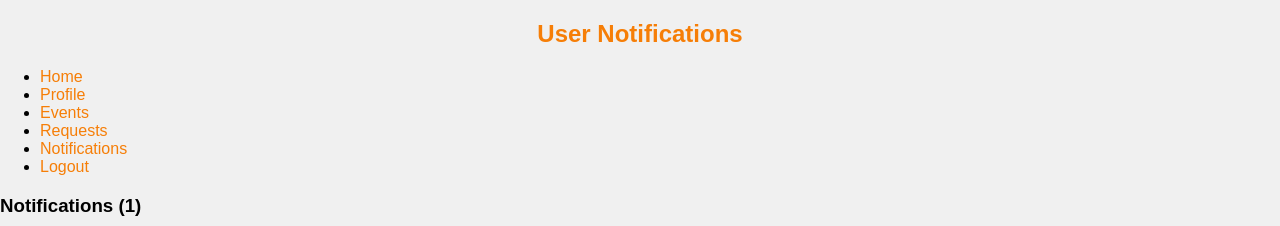
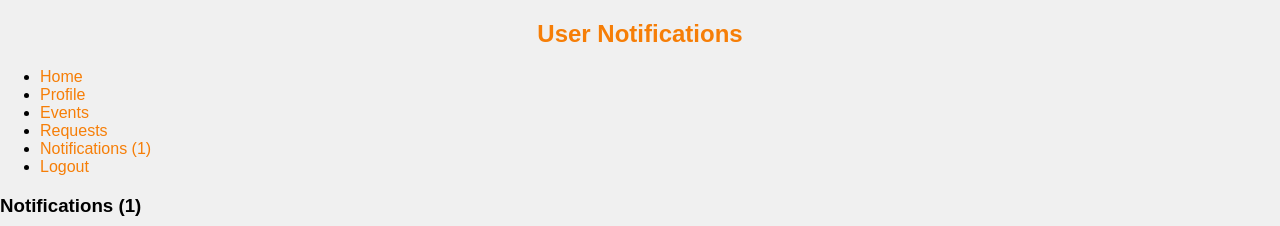
Before and after one commit to Nexus-Code89/metro-events, a React (Create React App) app: page /user-notifications in a window 1280 px wide. Shown: the top 226 px of the page. Built offline with nearby package versions, Linux system fonts and the light colour scheme.

Commit message:
Add NotificationContext and improv Navbar

```diff
--- a/src/App.js
+++ b/src/App.js
@@ -3,11 +3,7 @@ import Login from './components/auth/Login.js';
 import Register from './components/auth/Register.js';
 import Logout from './components/auth/Logout';
 // user
-import UserDashboard from './components/dashboard/UserDashboard.js';
-import UserProfile from './components/pages/user/UserProfile';
-import UserEvents from './components/pages/user/UserEvents';
-import UserRequests from './components/pages/user/UserRequests';
-import UserNotifications from './components/pages/user/UserNotifications.js'
+import UserRoutes from './UserRoutes';
 // admin
 import AdminDashboard from './components/dashboard/AdminDashboard';
 import AdminAccounts from './components/pages/admin/AdminAccounts.js';
@@ -18,6 +14,9 @@ import OrganizerDashboard from './components/dashboard/OrganizerDashboard';
 import OrganizerProfile from './components/pages/organizer/OrganizerProfile.js';
 import OrganizerEvents from './components/pages/organizer/OrganizerEvents.js';
 import OrganizerRequests from './components/pages/organizer/OrganizerRequests.js';
+
+
+
 // css
 import './css/login.css';
 
@@ -30,11 +29,7 @@ function App() {
         <Route path="/register" element={<Register />} />
         <Route path="/logout" element={<Logout />} />
         {/* Protected routes for user */}
-        <Route path="/user-dashboard" element={<UserDashboard />} />
-        <Route path="/user-profile" element={<UserProfile />} />
-        <Route path="/user-events" element={<UserEvents />} />
-        <Route path="/user-requests" element={<UserRequests />} />
-        <Route path="/user-notifications" element={<UserNotifications />} />
+        <Route path="/*" element={<UserRoutes />} />
         {/* Protected routes for admin */}
         <Route path="/admin-dashboard" element={<AdminDashboard />} />
         <Route path="/admin-manage-accounts" element={<AdminAccounts />} />
--- /dev/null
+++ b/src/UserRoutes.js
@@ -0,0 +1,20 @@
+// UserRoutes.js
+import { Route, useRoutes } from 'react-router-dom';
+import { NotificationProvider } from './components/contexts/NotificationContext.js';
+import UserDashboard from './components/dashboard/UserDashboard.js';
+import UserProfile from './components/pages/user/UserProfile';
+import UserEvents from './components/pages/user/UserEvents';
+import UserRequests from './components/pages/user/UserRequests';
+import UserNotifications from './components/pages/user/UserNotifications.js'
+
+export default function UserRoutes() {
+  let element = useRoutes([
+    { path: '/user-dashboard', element: <UserDashboard /> },
+    { path: '/user-profile', element: <UserProfile /> },
+    { path: '/user-events', element: <UserEvents /> },
+    { path: '/user-requests', element: <UserRequests /> },
+    { path: '/user-notifications', element: <UserNotifications /> },
+  ]);
+
+  return <NotificationProvider>{element}</NotificationProvider>;
+}
--- /dev/null
+++ b/src/components/contexts/NotificationContext.js
@@ -0,0 +1,42 @@
+import React, { createContext, useState, useEffect } from 'react';
+
+export const NotificationContext = createContext();
+
+export const NotificationProvider = ({ children }) => {
+    const notifs_test = [
+        {
+          id: '1',
+          data: {
+            title: "Your new event is coming up!",
+            event: "Event Name",
+            message: 'This is a test message for the notification.',
+            timestamp: "1 day ago",
+            read: false
+          }
+        },
+        {
+          id: '2',
+          data: {
+            title: "Another Notification",
+            event: "Another Event",
+            timestamp: "8 hours ago",
+            message: 'This is a test message for the notification.',
+            read: true
+          }
+        },
+      ];
+
+  const [notifications, setNotifications] = useState(notifs_test);
+  const [unreadCount, setUnreadCount] = useState(0);
+
+  useEffect(() => {
+    const count = notifications.filter(notification => !notification.data.read).length;
+    setUnreadCount(count);
+  }, [notifications]);
+
+  return (
+    <NotificationContext.Provider value={{ notifications, setNotifications, unreadCount }}>
+      {children}
+    </NotificationContext.Provider>
+  );
+};
--- a/src/components/dashboard/UserDashboard.js
+++ b/src/components/dashboard/UserDashboard.js
@@ -1,5 +1,4 @@
-import { Link } from 'react-router-dom';
-import { useState } from 'react';
+import UserNav from '../pages/user/UserNav';
 
 
 const UserDashboard = () => {
@@ -8,16 +7,7 @@ const UserDashboard = () => {
     <section>
       <div className="menu-header">
         <h2>User Dashboard</h2>
-        <nav>
-          <ul>
-            <li><Link to="/user-dashboard">Home</Link></li>
-            <li><Link to="/user-profile">Profile</Link></li>
-            <li><Link to="/user-events">Events</Link></li>
-            <li><Link to="/user-requests">Requests</Link></li>
-            <li><Link to="/user-notifications">Notifications</Link></li>
-            <li><Link to="/logout">Logout</Link></li>
-          </ul>
-        </nav>
+        <UserNav />
       </div>
     </section>
   );
--- /dev/null
+++ b/src/components/pages/user/UserNav.js
@@ -0,0 +1,22 @@
+import { Link } from 'react-router-dom';
+import { NotificationContext } from '../../contexts/NotificationContext';
+import { useContext } from 'react';
+
+const UserNav = () => {
+    const { unreadCount } = useContext(NotificationContext);
+
+    return (
+        <nav>
+            <ul>
+                <li><Link to="/user-dashboard">Home</Link></li>
+                <li><Link to="/user-profile">Profile</Link></li>
+                <li><Link to="/user-events">Events</Link></li>
+                <li><Link to="/user-requests">Requests</Link></li>
+                <li><Link to="/user-notifications">Notifications ({unreadCount})</Link></li>
+                <li><Link to="/logout">Logout</Link></li>
+            </ul>
+        </nav>
+    );
+};
+
+export default UserNav;
--- a/src/components/pages/user/UserNotifications.js
+++ b/src/components/pages/user/UserNotifications.js
@@ -1,32 +1,12 @@
-import { Link } from 'react-router-dom';
-import { useState, useEffect } from 'react';
+import { useState, useEffect, useContext } from 'react';
+import { NotificationContext } from '../../contexts/NotificationContext';
 import './UserNotifications.css';
+import UserNav from './UserNav';
 
 
 const UserNotifications= () => {
-  const notifs_test = [
-    {
-      id: '1',
-      data: {
-        title: "Your new event is coming up!",
-        event: "Event Name",
-        message: 'This is a test message for the notification.',
-        timestamp: "1 day ago",
-        read: false
-      }
-    },
-    {
-      id: '2',
-      data: {
-        title: "Another Notification",
-        event: "Another Event",
-        timestamp: "8 hours ago",
-        message: 'This is a test message for the notification.',
-        read: true
-      }
-    },
-  ];
 
+  const { unreadCount, notifications, setNotifications } = useContext(NotificationContext);
   const toggleReadStatus = (id) => {
     setNotifications(notifications.map(notification =>
       notification.id === id ? {...notification, data: {...notification.data, read: !notification.data.read}} : notification
@@ -34,17 +14,6 @@ const UserNotifications= () => {
   }
 
   const [ permissionStatus, setPermissionStatus ] = useState(Notification.permission);
-
-  // change when there are events
-  const [ notifications, setNotifications ] = useState(notifs_test);
-  const [unreadCount, setUnreadCount] = useState(0); // New state variable for unread count
-
-
-
-  useEffect(() => {
-    const count = notifications.filter(notification => !notification.data.read).length;
-    setUnreadCount(count);
-  }, [notifications]);
 
   function askPermission() {
     if(!("Notification" in window)) {
@@ -65,16 +34,7 @@ const UserNotifications= () => {
     <section>
       <div className="menu-header">
         <h2>User Notifications</h2>
-        <nav>
-          <ul>
-            <li><Link to="/user-dashboard">Home</Link></li>
-            <li><Link to="/user-profile">Profile</Link></li>
-            <li><Link to="/user-events">Events</Link></li>
-            <li><Link to="/user-requests">Requests</Link></li>
-            <li><Link to="/user-notifications">Notifications</Link></li>
-            <li><Link to="/logout">Logout</Link></li>
-          </ul>
-        </nav>
+        <UserNav />
       </div>
       <div className="content">
         <h3>Notifications ({unreadCount})</h3>
```
